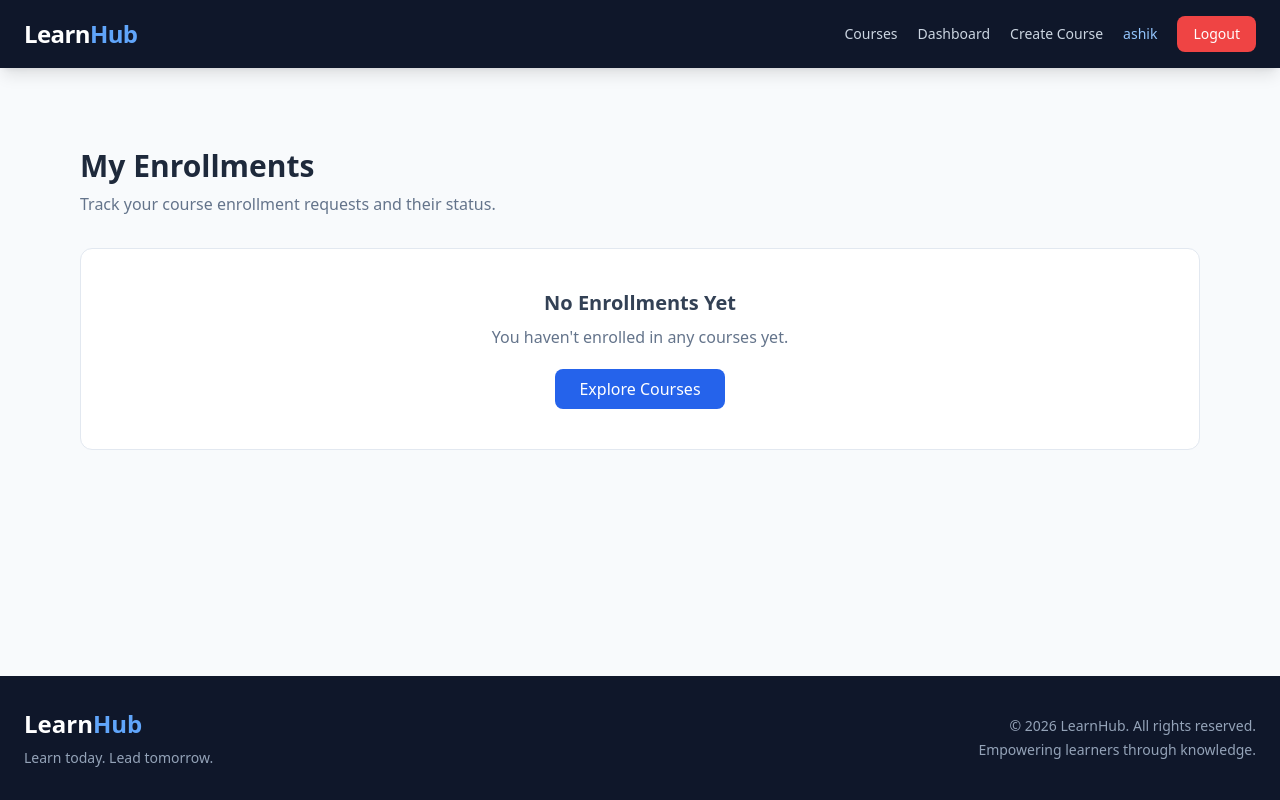
After one commit to Ashik05102005/LearnHub, a Django app: page /enrollments/my_enrollments/ in a window 1280 px wide. The commit adds this page. Run offline with Django 5.2, Linux system fonts and the light colour scheme; a user stored in the database is signed in; data comes from the database, SQL or seed files in the repository; both versions use the stored data as it was after the commit; tables that the repository leaves empty hold one stand-in row (values such as "Sample post"); some libraries are stand-ins or nearby versions.

Commit message:
setup enrollments section such as :enroll courses , enrolled courese , cancel enrollments and create my_enrollments.html

```diff
--- a/dashboard/templates/student_dashboard.html
+++ b/dashboard/templates/student_dashboard.html
@@ -1 +1,4 @@
-<h1>Student</h1>
+{% extends 'base.html' %}
+{% block content %}
+
+{% endblock %}
--- /dev/null
+++ b/enrollments/templates/my_enrollment.html
@@ -0,0 +1,120 @@
+
+{% extends 'base.html' %}
+
+{% block title %}My Enrollments | LearnHub{% endblock %}
+
+{% block content %}
+
+<div class="max-w-6xl mx-auto px-4 py-10">
+
+    <div class="mb-8">
+        <h1 class="text-3xl font-bold text-slate-800">
+            My Enrollments
+        </h1>
+
+        <p class="text-slate-500 mt-2">
+            Track your course enrollment requests and their status.
+        </p>
+    </div>
+
+    {% if enrollments %}
+
+        <div class="grid grid-cols-1 md:grid-cols-2 lg:grid-cols-3 gap-6">
+
+            {% for enrollment in enrollments %}
+
+                <div class="bg-white rounded-xl shadow-sm border border-slate-200 p-6">
+
+                    <h2 class="text-xl font-semibold text-slate-800 mb-2">
+                        {{ enrollment.course.title }}
+                    </h2>
+
+                    <p class="text-sm text-slate-500 mb-2">
+                        Instructor:
+                        {{ enrollment.course.instructor.username }}
+                    </p>
+
+                    <p class="text-sm text-slate-500 mb-4">
+                        Enrolled on:
+                        {{ enrollment.enrolled_at|date:"d M Y" }}
+                    </p>
+
+                    <div class="mb-5">
+                        <span class="text-sm font-medium text-slate-600">
+                            Status:
+                        </span>
+
+                        {% if enrollment.status == 'Approved' %}
+                            <span class="text-green-700 bg-green-100 px-3 py-1 rounded-full text-xs font-semibold">
+                                Approved
+                            </span>
+
+                        {% elif enrollment.status == 'Pending' %}
+                            <span class="text-yellow-700 bg-yellow-100 px-3 py-1 rounded-full text-xs font-semibold">
+                                Pending
+                            </span>
+
+                        {% else %}
+                            <span class="text-red-700 bg-red-100 px-3 py-1 rounded-full text-xs font-semibold">
+                                Rejected
+                            </span>
+                        {% endif %}
+                    </div>
+
+                    {% if enrollment.status == 'Approved' %}
+
+                        <a href="#"
+                           class="block text-center bg-blue-600 hover:bg-blue-700 text-white py-2 rounded-lg">
+                            View Course
+                        </a>
+
+                    {% elif enrollment.status == 'Pending' %}
+
+                        <form method="POST"
+                              action="{% url 'cancel_enrollment' enrollment.id %}">
+                            {% csrf_token %}
+
+                            <button type="submit"
+                                    class="w-full bg-red-50 hover:bg-red-100 text-red-600 py-2 rounded-lg">
+                                Cancel Request
+                            </button>
+                        </form>
+
+                    {% else %}
+
+                        <p class="text-sm text-slate-500">
+                            Your enrollment request was rejected.
+                        </p>
+
+                    {% endif %}
+
+                </div>
+
+            {% endfor %}
+
+        </div>
+
+    {% else %}
+
+        <div class="bg-white border border-slate-200 rounded-xl p-10 text-center">
+
+            <h2 class="text-xl font-semibold text-slate-700 mb-2">
+                No Enrollments Yet
+            </h2>
+
+            <p class="text-slate-500 mb-5">
+                You haven't enrolled in any courses yet.
+            </p>
+
+            <a href="{% url 'course_list' %}"
+               class="inline-block bg-blue-600 hover:bg-blue-700 text-white px-6 py-2 rounded-lg">
+                Explore Courses
+            </a>
+
+        </div>
+
+    {% endif %}
+
+</div>
+
+{% endblock %}
--- a/enrollments/urls.py
+++ b/enrollments/urls.py
@@ -18,5 +18,7 @@ from django.urls import path
 from . import views
 
 urlpatterns = [
-    path('',views.home )
+    path('enroll/<int:course_id>/',views.enroll_course,name='enroll_course'),
+    path('my_enrollments/',views.my_enrollments ,name='my_enrollments' ),
+    path('cancel/<int:enrollment_id>/',views.cancel_enrollment , name='cancel_enrollment')
 ]
--- a/enrollments/views.py
+++ b/enrollments/views.py
@@ -1,6 +1,43 @@
-from django.shortcuts import render
+from django.shortcuts import render,get_object_or_404,redirect
 from django.http import HttpResponse
+from django.contrib.auth.decorators import login_required
+from courses.models import Courses
+from .models import Enrollment
+from django.contrib import messages
 
 # Create your views here.
-def home(request):
-    return HttpResponse('<h1>enrollment</h1>')
+@login_required
+def enroll_course(request,course_id):
+    course = get_object_or_404(Courses,id = course_id)
+
+    existing_enrollments = Enrollment.objects.filter(
+        student = request.user,
+        course = course
+    ).exists()
+
+    if existing_enrollments :
+        messages.warning(request,"Already enrolled in this course")
+        return redirect('course_list')
+
+    Enrollment.objects.create(
+        student = request.user ,
+        course = course
+    )
+
+    messages.success(request,"Enrollment request sent successfully")
+
+    return redirect('course_list')
+
+@login_required
+def my_enrollments(request):
+    enrollments = Enrollment.objects.filter(student = request.user).select_related('course','course__instructor')
+    return render(request , 'my_enrollment.html',{'enrollments':enrollments})
+
+def cancel_enrollment(request , enrollment_id):
+    enrollment = get_object_or_404(Enrollment,id=enrollment_id , student=request.user , status=Enrollment.Status.PENDING)
+
+    if request.method == 'POST':
+        enrollment.delete()
+        messages.success(request,"Enrollment cancel succesfully")
+
+    return redirect('my_enrollments')
--- a/templates/base.html
+++ b/templates/base.html
@@ -126,6 +126,13 @@
                             Create Course
                         </a>
                     {% endif %}
+                    {% if 'Student' in request.user.groups.all|join:',' %}
+                        <a
+                        class="text-slate-300 hover:text-white transition"
+                        href="{% url 'my_enrollments' %}">
+                            My Enrollments
+                        </a>
+                    {% endif %}
 
                     <span class="text-blue-300">
                         {{ user.username }}
```
Also changed, not shown: enrollments/models.py (+11 -0 lines), db.sqlite3, enrollments/migrations/0002_enrollment_unique_student_course_enrollment.py (added).
